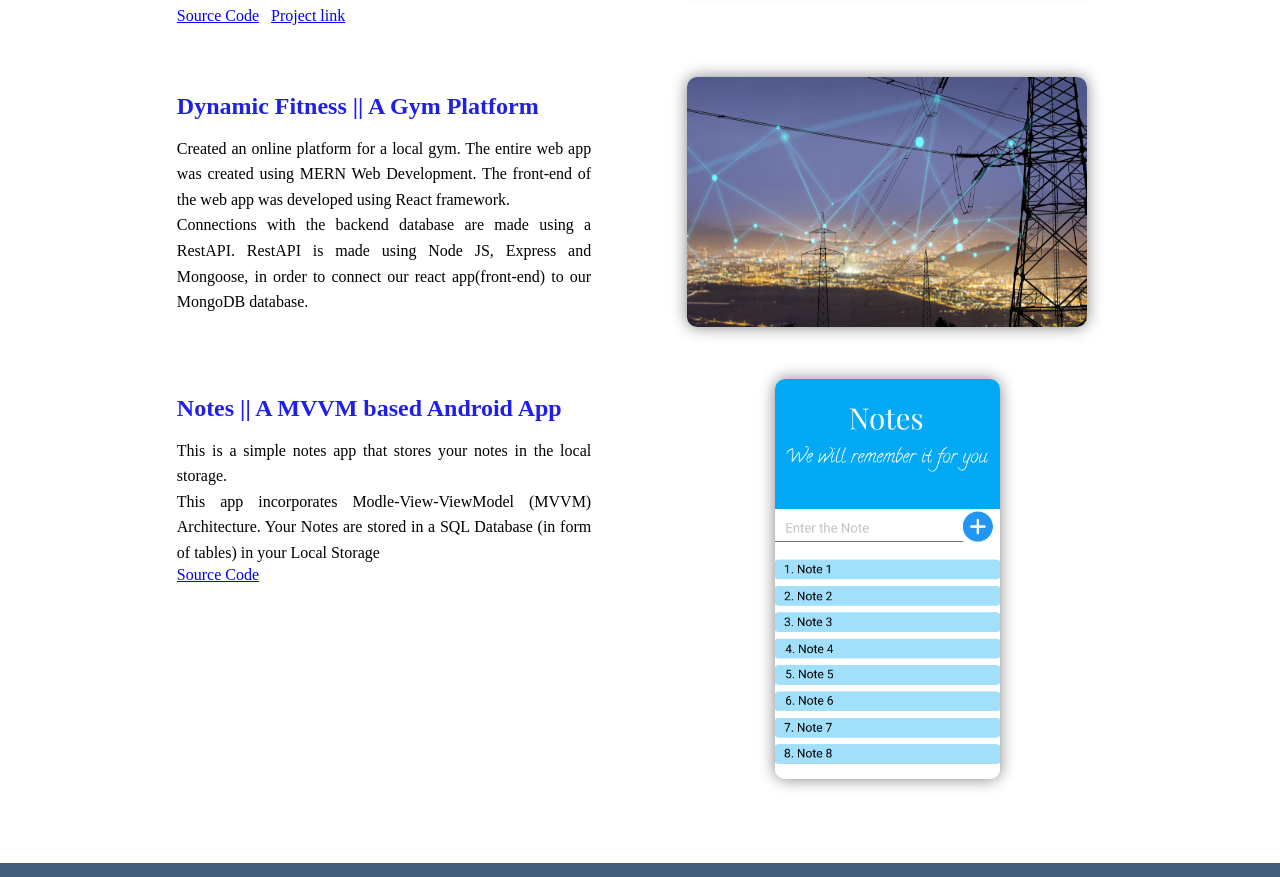
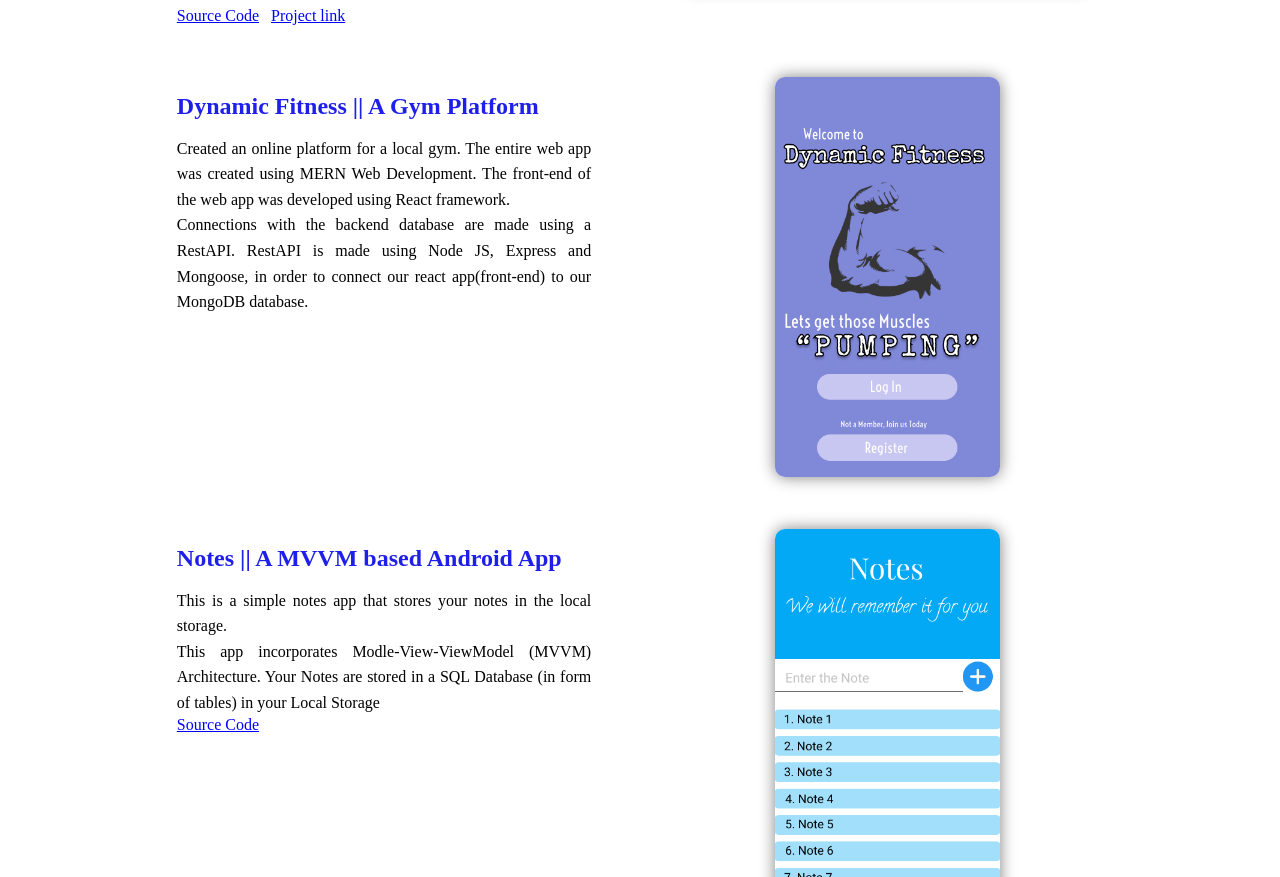
Before and after one commit to Shivam-Chamoli/Portfolio-Website, a plain HTML site: page index.html in a window 1280 px wide. Shown: the part 1935-2812 px from the top of the page. Drawn offline with nearby package versions, Linux system fonts and the light colour scheme; a script that the page names is missing; a web font is replaced by a local one.

Commit message:
Updated the resume

```diff
--- a/index.html
+++ b/index.html
@@ -31,7 +31,7 @@
                     <a href="#projects">My Projects</a>
                 </li>
                 <li class="navbar-list-item">
-                    <a href="styles/Resume Shivam Chamoli.pdf" download>My Resume</a>
+                    <a href="styles/Resume_Shivam_Chamoli.pdf" download>My Resume</a>
                 </li>
             </ul>
         </div>
@@ -161,7 +161,7 @@
                 </span>
             </div>
             <div class="project-right project-move-in-right">
-                <img class="project-img" src="styles/imgs/56.jpg" alt="project-img">
+                <img class="project-img" src="styles/imgs/Gym-App.png" alt="project-img" id="gym-app-img">
             </div>
         </div>
         <div class="project-item">
--- a/styles/index.css
+++ b/styles/index.css
@@ -76,7 +76,8 @@
   box-shadow: 0 0 1rem grey;
   margin-top: 1rem;
 }
-#notes-app-img {
+#notes-app-img,
+#gym-app-img {
   max-height: 400px;
   width: auto;
   object-fit: contain;
@@ -217,6 +218,9 @@
     margin-bottom: 2rem;
     margin-top: 0;
   }
+  .project-right {
+    width: 400px;
+  }
   .project-img {
     width: 400px;
     height: 250px;
@@ -227,7 +231,8 @@
     height: 300px;
     object-fit: fill;
   }
-  #notes-app-img {
+  #notes-app-img,
+  #gym-app-img {
     width: fit-content;
     object-fit: contain;
     height: 500px;
```
Also changed, not shown: styles/imgs/Gym-App.png (added), 2 other files.
